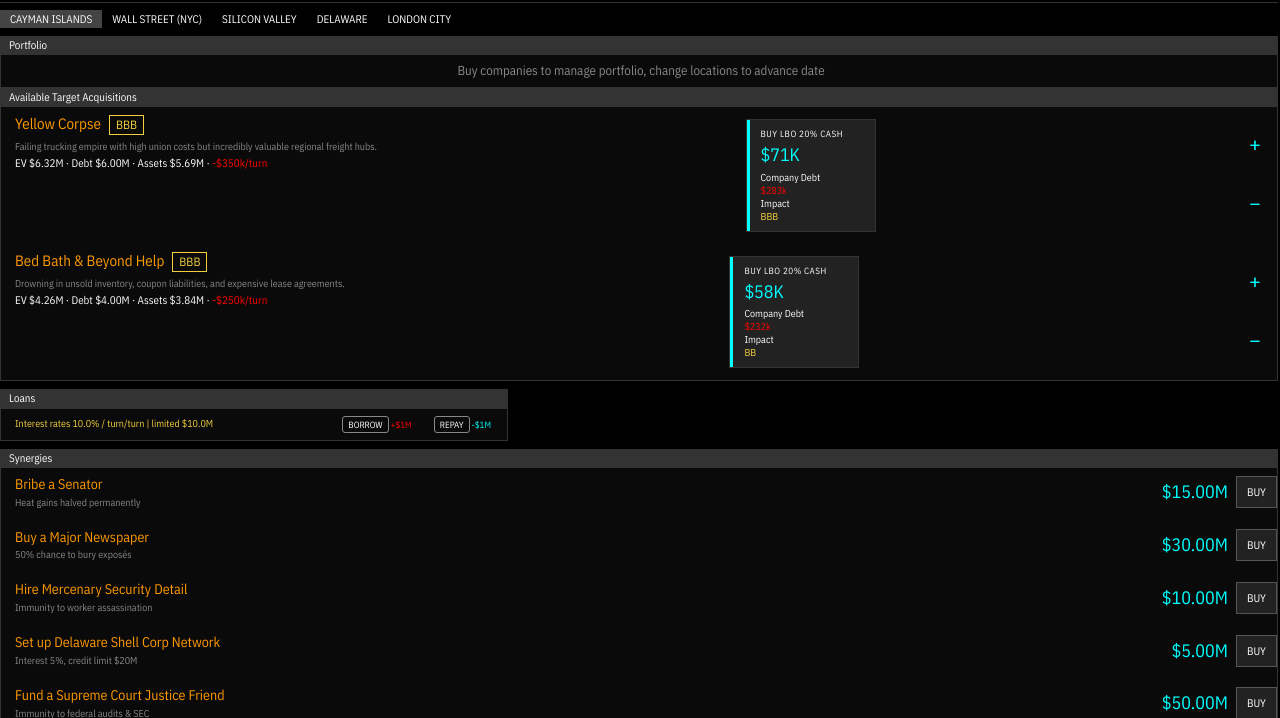
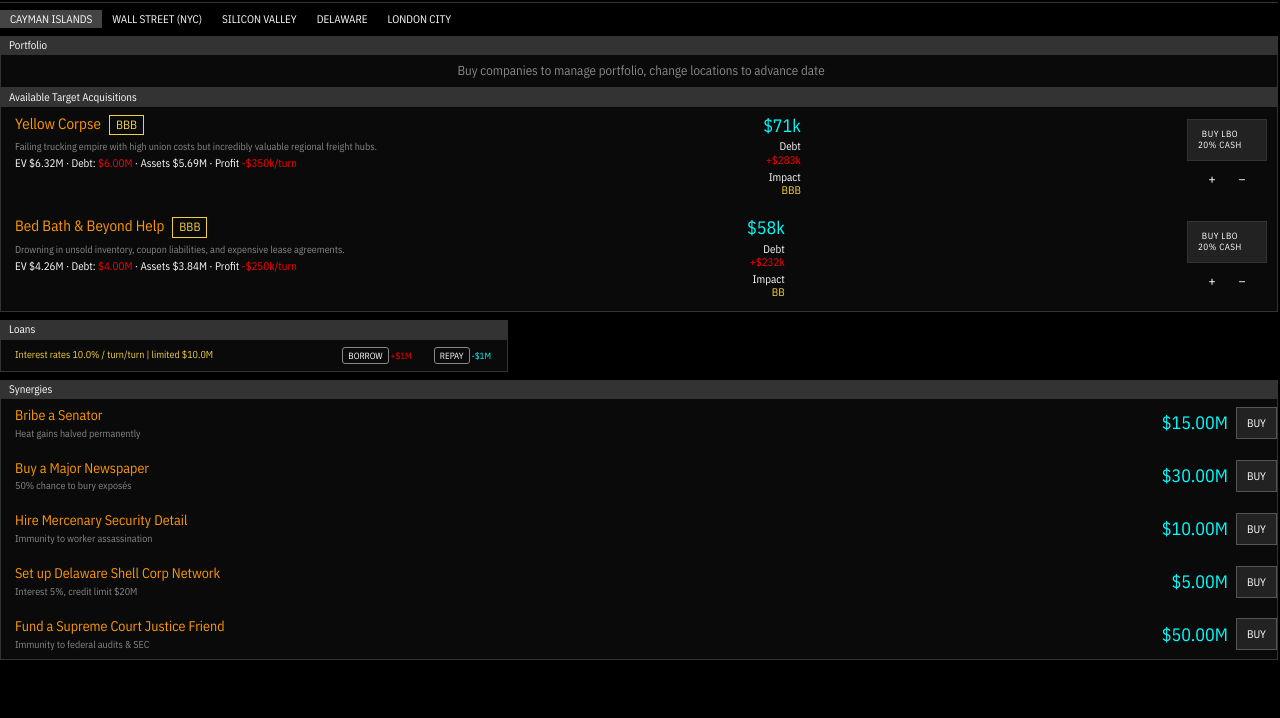
Before and after one commit to TheoA/theoa, a website: page prototype.html in a window 1280 px wide. Shown: the part 82-800 px from the top of the page. Drawn offline with nearby package versions, Linux system fonts and the light colour scheme.

Commit message:
Tweak BUY LBO button layout and styling

```diff
--- a/prototype.html
+++ b/prototype.html
@@ -327,7 +327,15 @@
             margin-bottom: 0;
         }
 
+        .metrics .metric-item {
+            white-space: nowrap;
+        }
+
         .metrics .neg {
+            color: var(--danger);
+        }
+
+        .metrics .debt-red {
             color: var(--danger);
         }
 
@@ -338,16 +346,19 @@
             background: #222;
             border: 1px solid var(--border);
             padding: 8px 10px 8px 14px;
-            text-align: left;
+            text-align: center;
             font-family: var(--font-stack);
             cursor: pointer;
             overflow: hidden;
             align-self: center;
-            min-width: 130px;
         }
 
         .btn-lbo {
-            align-self: stretch;
+            position: relative;
+            width: 5rem;
+            padding: 8px 10px;
+            background: #222;
+            border: 1px solid var(--border);
         }
 
         .btn::before {
@@ -359,7 +370,7 @@
             width: 3px;
         }
 
-        .btn-lbo::before { background: var(--accent2); }
+        .btn-lbo::before { display: none; }
         .btn-manage::before { display: none; }
 
         .btn-action {
@@ -435,33 +446,83 @@
             margin-top: 2px;
         }
 
-.lbo-cash-ctrl {
+        .lbo-cash-ctrl {
             display: flex;
-            flex-direction: column;
-            align-items: stretch;
-            gap: 0;
-            align-self: stretch;
-            margin-left: -1px;
+            flex-direction: row;
+            gap: 8px;
+            justify-content: center;
         }
 
         .lbo-cash-ctrl button {
             background: transparent;
             border: none;
-            border-left: none;
-            color: var(--accent2);
-            font-size: 22px;
-            width: 24px;
-            min-height: 40px;
+            color: #fff;
+            font-size: 18px;
+            width: 32px;
+            height: 32px;
             cursor: pointer;
             display: flex;
             align-items: center;
             justify-content: center;
-            flex: 1;
         }
 
         .lbo-cash-ctrl button:hover {
-            background: #333;
-            border-color: var(--bb-amber);
+            background: var(--accent2);
+            color: var(--bg);
+        }
+
+        .lbo-info {
+            display: flex;
+            flex-direction: column;
+            gap: 4px;
+            font-size: 11px;
+            color: var(--accent2);
+            text-align: right;
+        }
+
+        .lbo-info .lbo-price {
+            font-size: 18px;
+            font-weight: 300;
+        }
+
+        .lbo-info .lbo-debt {
+            color: #fff;
+        }
+
+        .lbo-info .lbo-debt .debt-red {
+            color: var(--danger);
+        }
+
+        .lbo-info .lbo-impact {
+            color: #fff;
+        }
+
+        .lbo-right {
+            display: flex;
+            flex-direction: column;
+            align-items: center;
+            gap: 6px;
+            width: 5rem;
+        }
+
+        .lbo-cash-ctrl {
+            display: flex;
+            flex-direction: row;
+            gap: 6px;
+            justify-content: center;
+        }
+
+        .lbo-cash-ctrl button {
+            background: transparent;
+            border: none;
+            color: #fff;
+            font-size: 14px;
+            width: 24px;
+            height: 24px;
+            cursor: pointer;
+            display: flex;
+            align-items: center;
+            justify-content: center;
         }
 
         .btn {
--- a/renderer.js
+++ b/renderer.js
@@ -483,17 +483,22 @@ function updateUI() {
                             <div class="company-name-row">${c.name} <span class="viability ${engine.getViabilityRatingClass(c.viability)}">${engine.getViabilityRating(c.viability)}</span></div>
                             <div class="company-ticker">${c.description}</div>
                             <div class="metrics">
-                                EV ${engine.formatMoney(c.valuation)} · Debt ${engine.formatMoney(c.debt)} · Assets ${engine.formatMoney(c.assets)} · <span class="${profitClass}">${c.profit < 0 ? '' : '+'}${engine.formatMoney(c.profit)}/turn</span>
+                                <span class="metric-item">EV ${engine.formatMoney(c.valuation)}</span> · <span class="metric-item">Debt: <span class="debt-red">${engine.formatMoney(c.debt)}</span></span> · <span class="metric-item">Assets ${engine.formatMoney(c.assets)}</span> · Profit <span class="${profitClass}">${c.profit < 0 ? '' : '+'}${engine.formatMoney(c.profit)}/turn</span>
                             </div>
                         </div>
-                        <button class="btn btn-lbo" onclick="buyCompanyLeveraged('${c.id}')">
-                            <span class="btn-action">BUY LBO ${Math.round(cashPct * 100)}% CASH</span>
-                            <span class="btn-price">${engine.formatMoney(leveragedDown)}</span>
-                            <span class="btn-debt"><span class="debt-label">Company Debt</span><br><span class="debt-red">${engine.formatMoney(leveragedDebt)}</span><br><span class="debt-label">Impact</span><br><span class="${engine.getViabilityRatingClass(Math.max(0, c.viability - Math.ceil((leveragedDebt / c.baseValuation) * 20)))}">${engine.getViabilityRating(Math.max(0, c.viability - Math.ceil((leveragedDebt / c.baseValuation) * 20)))}</span></span>
-                        </button>
-                        <div class="lbo-cash-ctrl">
-                            <button onclick="adjustLboCashPct('${c.id}', 0.10)">+</button>
-                            <button onclick="adjustLboCashPct('${c.id}', -0.10)">−</button>
+                        <div class="lbo-info">
+                            <span class="lbo-price">${engine.formatMoney(leveragedDown)}</span>
+                            <span class="lbo-debt"><span class="debt-label">Debt</span><br><span class="debt-red">+${engine.formatMoney(leveragedDebt)}</span></span>
+                            <span class="lbo-impact">Impact<br><span class="${engine.getViabilityRatingClass(Math.max(0, c.viability - Math.ceil((leveragedDebt / c.baseValuation) * 20)))}">${engine.getViabilityRating(Math.max(0, c.viability - Math.ceil((leveragedDebt / c.baseValuation) * 20)))}</span></span>
+                        </div>
+                        <div class="lbo-right">
+                            <button class="btn btn-lbo" onclick="buyCompanyLeveraged('${c.id}')">
+                                <span class="btn-action">BUY LBO<br>${Math.round(cashPct * 100)}% CASH</span>
+                            </button>
+                            <div class="lbo-cash-ctrl">
+                                <button onclick="adjustLboCashPct('${c.id}', 0.10)">+</button>
+                                <button onclick="adjustLboCashPct('${c.id}', -0.10)">−</button>
+                            </div>
                         </div>
                     </div>
                 </div>
```
